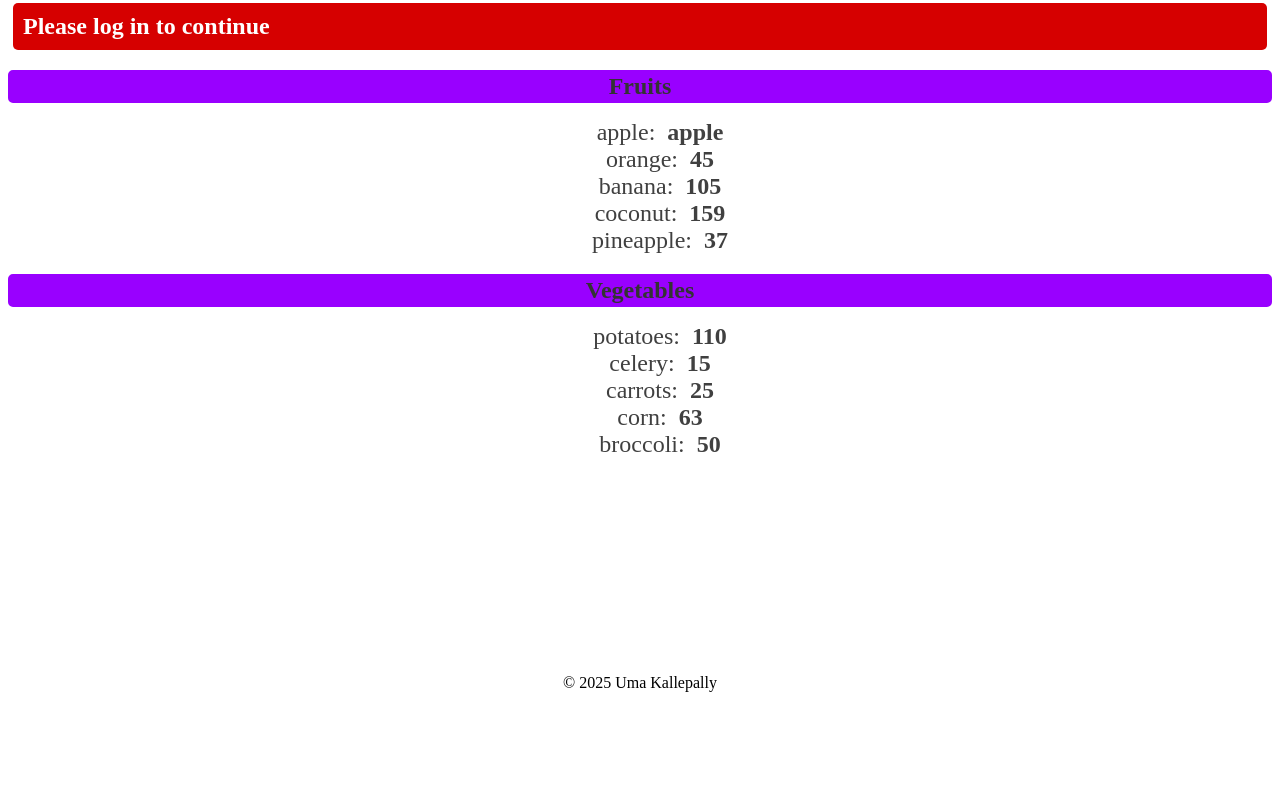
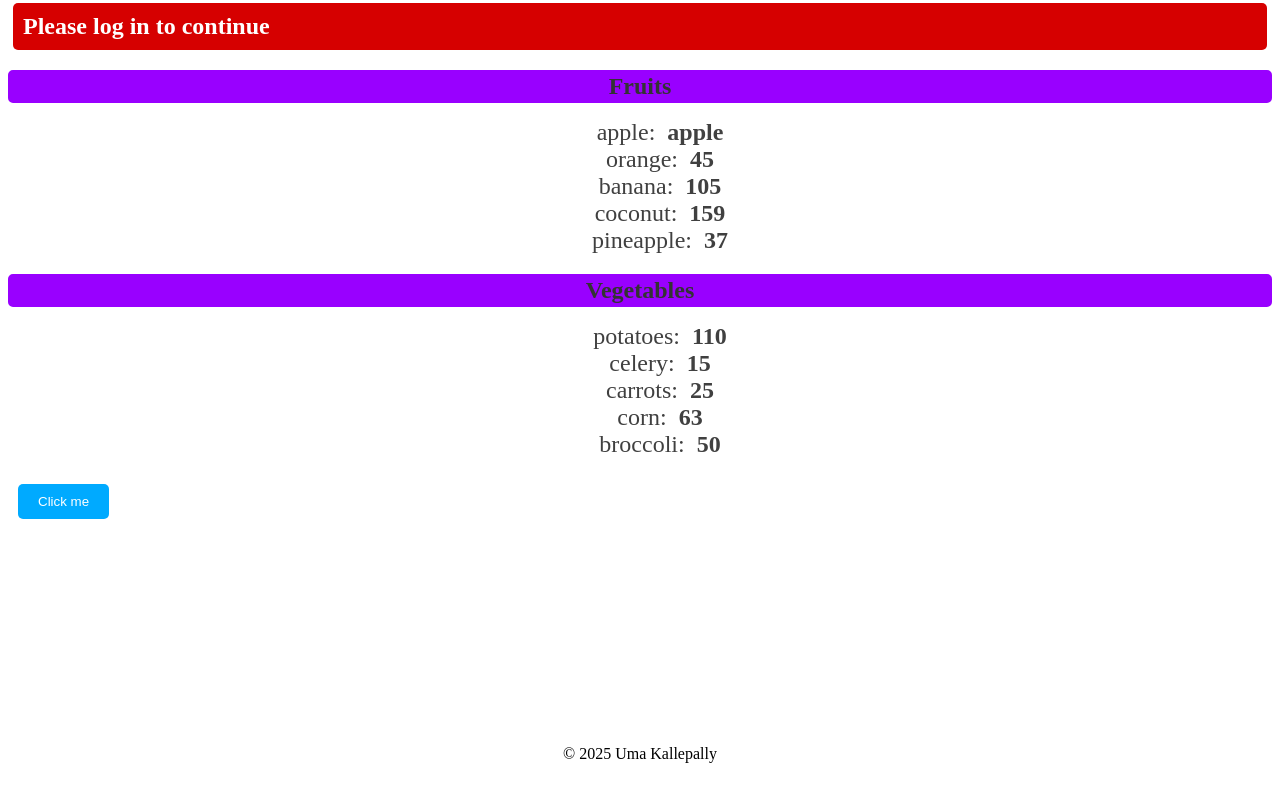
Before and after one commit to u3m2a1/React-practice1, a React (Vite) app in the folder my-react-app/: page / in a window 1280 px wide. Shown: the part 1057-1844 px from the top of the page. Before the commit the page ends 1773 px from the top, so only its background shows below. Built offline with nearby package versions, Linux system fonts and the light colour scheme.

Commit message:
Click events with button

```diff
--- a/my-react-app/src/App.jsx
+++ b/my-react-app/src/App.jsx
@@ -8,6 +8,7 @@ import Button3 from "./Button3"
 import Student from "./Student"
 import UserGreeting from "./UserGreeting"
 import List from "./List"
+import ClickEventButton from "./ClickEventButton"
 
 function App() {
 
@@ -41,6 +42,7 @@ function App() {
       <UserGreeting />
       {fruits.length > 0 && <List items={fruits} category = "Fruits" />}
       {vegetables.length > 0 && <List items={vegetables} category="Vegetables" />}
+      <ClickEventButton />
       <Footer />
     </>
   )
--- /dev/null
+++ b/my-react-app/src/ClickEventButton.jsx
@@ -0,0 +1,25 @@
+// click event = An interaction when a user click on a specific element.
+//               we can respond to clicks by passing
+//               a callback to the onClick event handler.
+
+function ClickEventButton() {
+
+  //const handleClick = () => console.log("Ouch!");
+
+  //const handleClick2 = (name) => console.log(`${name} stop clicking me`);
+  /* let count = 0;
+  const handleClick = (name) => { // if u hv more than 1 line of code for your arrow function then use set of curly braces.
+    if(count < 3) {
+      count++;
+      console.log(`${name} you clicked me ${count} time/s`);
+    }else{
+      console.log(`${name} stop clicking me!`);
+    }
+  }; */
+
+  const handleClick = (e) => e.target.textContent = "OUCH!";
+
+  return (<button className="button" onDoubleClick={(e) => handleClick(e)}> Click me</button>);
+}
+
+export default ClickEventButton
```
